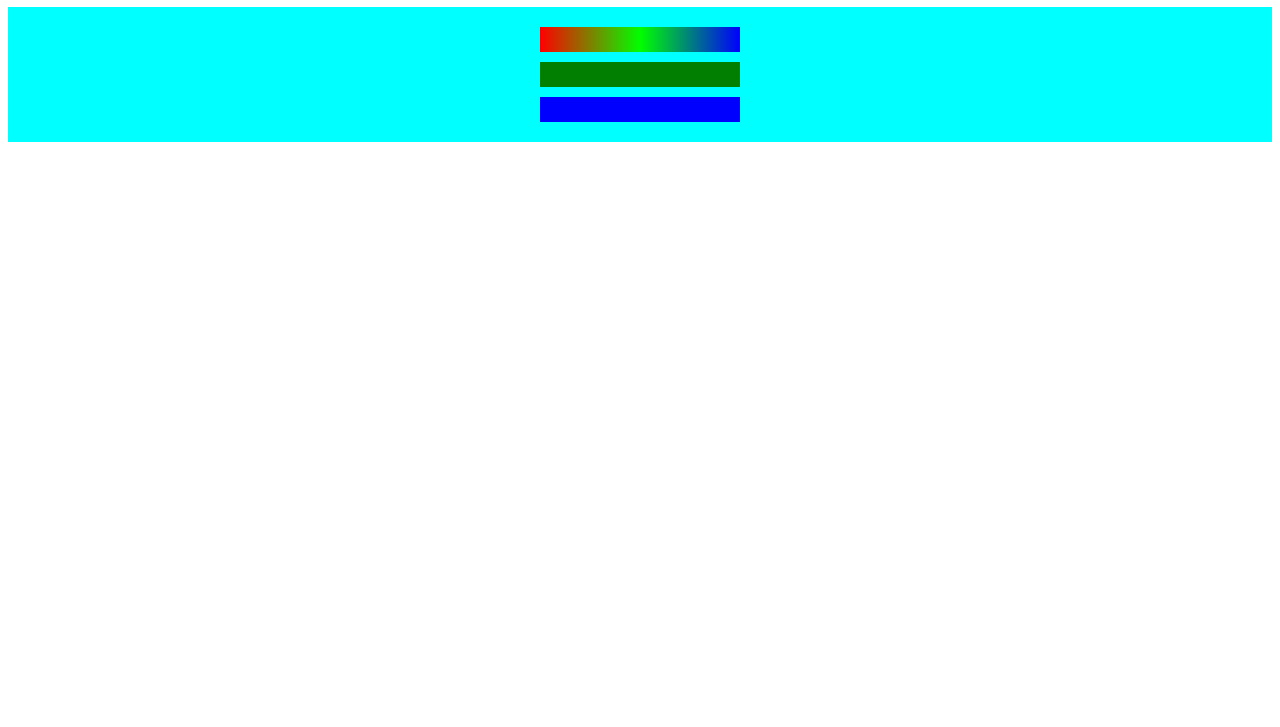
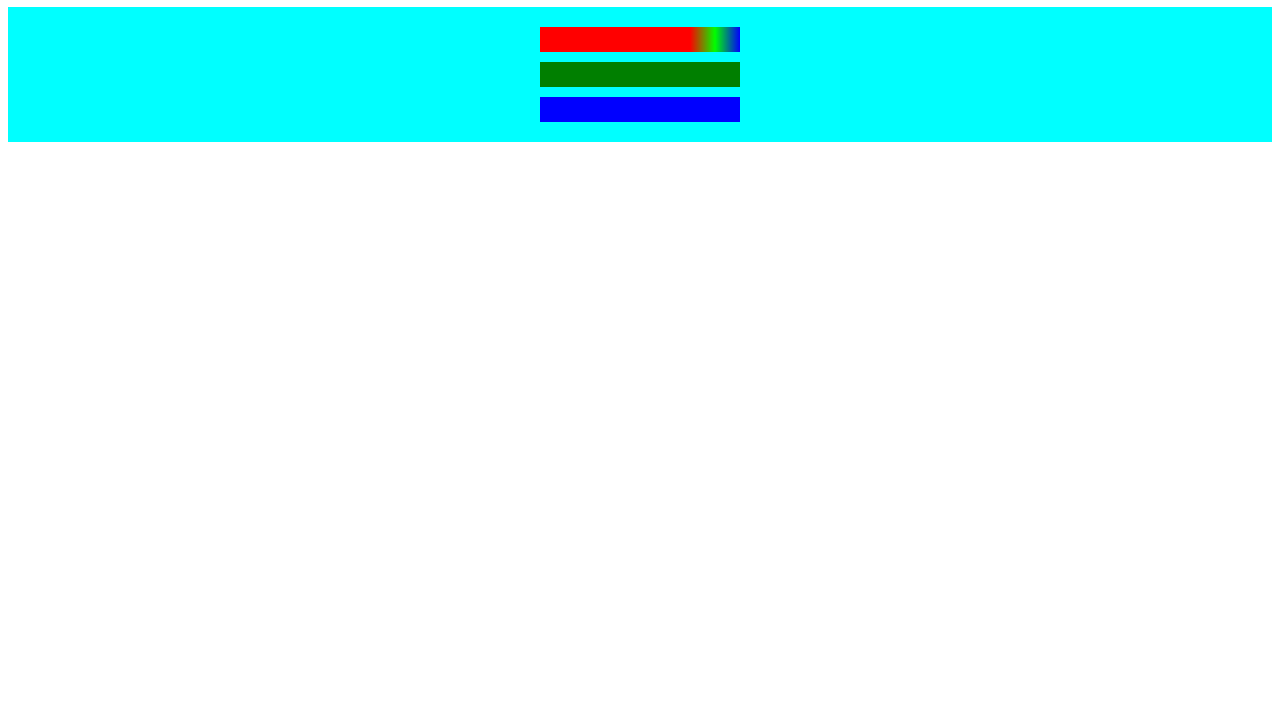
Before and after one commit to staxxtec/Learn-CSS-Colors-by-Building-a-Set-of-Colored-Markers, a plain HTML site: page index.html in a window 1280 px wide. Shown: the part 73-800 px from the top of the page. Drawn offline with Linux system fonts and the light colour scheme.

Commit message:
Update styles.css
Step 54 Passed

Color-stops allow you to fine-tune where colors are placed along the gradient line. They are a length unit like px or percentages that follow a color in the linear-gradient function.

For example, in this red-black gradient, the transition from red to black takes place at the 90% point along the gradient line, so red takes up most of the available space:

linear-gradient(90deg, red 90%, black);

In the linear-gradient function, add a 75% color stop after the first red color argument. Do not add color stops to the other colors arguments.

```diff
--- a/styles.css
+++ b/styles.css
@@ -12,7 +12,7 @@ h1 {
   margin: 10px auto;
 }
 .red {
-  background: linear-gradient(90deg, rgb(255, 0, 0), rgb(0, 255, 0), rgb(0, 0, 255));
+  background: linear-gradient(90deg, rgb(255, 0, 0) 75%, rgb(0, 255, 0), rgb(0, 0, 255));
   }
 
   .green {
```
